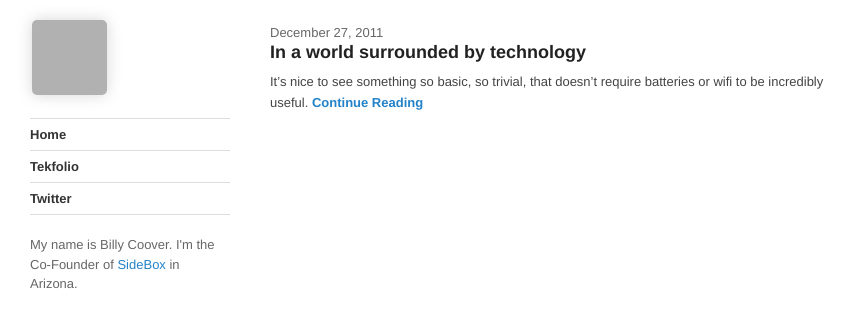
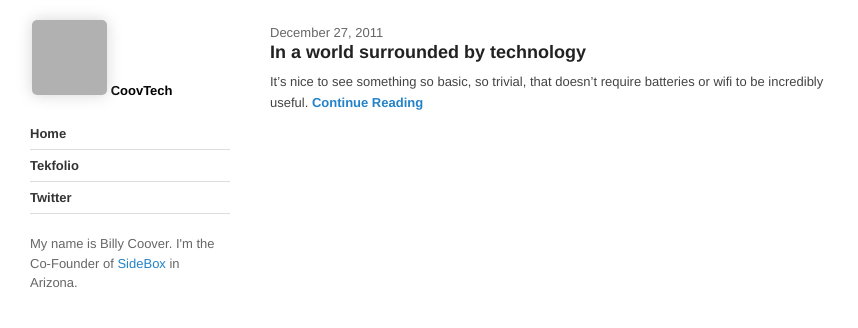
Before and after one commit to azcoov/azcoov.github.com, a Jekyll site: the page built from index.html, in a window 1280 px wide, cut to the strip 0-328 px from the top of the page. Shown: the whole strip, without its empty margins (0-858 px from the left). Built offline with Jekyll 4.4.1, drawn with Linux system fonts in a browser that asks for light colours; Markdown is read by kramdown in place of the engine named in the settings; grey boxes are pictures that could not be loaded.

Commit message:
list baby

```diff
--- a/_layouts/default.html
+++ b/_layouts/default.html
@@ -19,6 +19,7 @@
     <a href="/">
       <img src="http://gravatar.com/avatar/9bb02ec020f37fd161b8a7f9e0823ef2.png" height="75" width="75" class="avatar">
     </a>
+    <strong>CoovTech</strong>
 
     <ul class="nav">
       <li><a href="/">Home</a></li>
--- a/css/base.css
+++ b/css/base.css
@@ -70,7 +70,6 @@ img {
 
 ul.nav{
   margin:20px 0;
-  border-top:1px solid #ddd;
 }
 ul.nav li{
   list-style-type:none;
```
